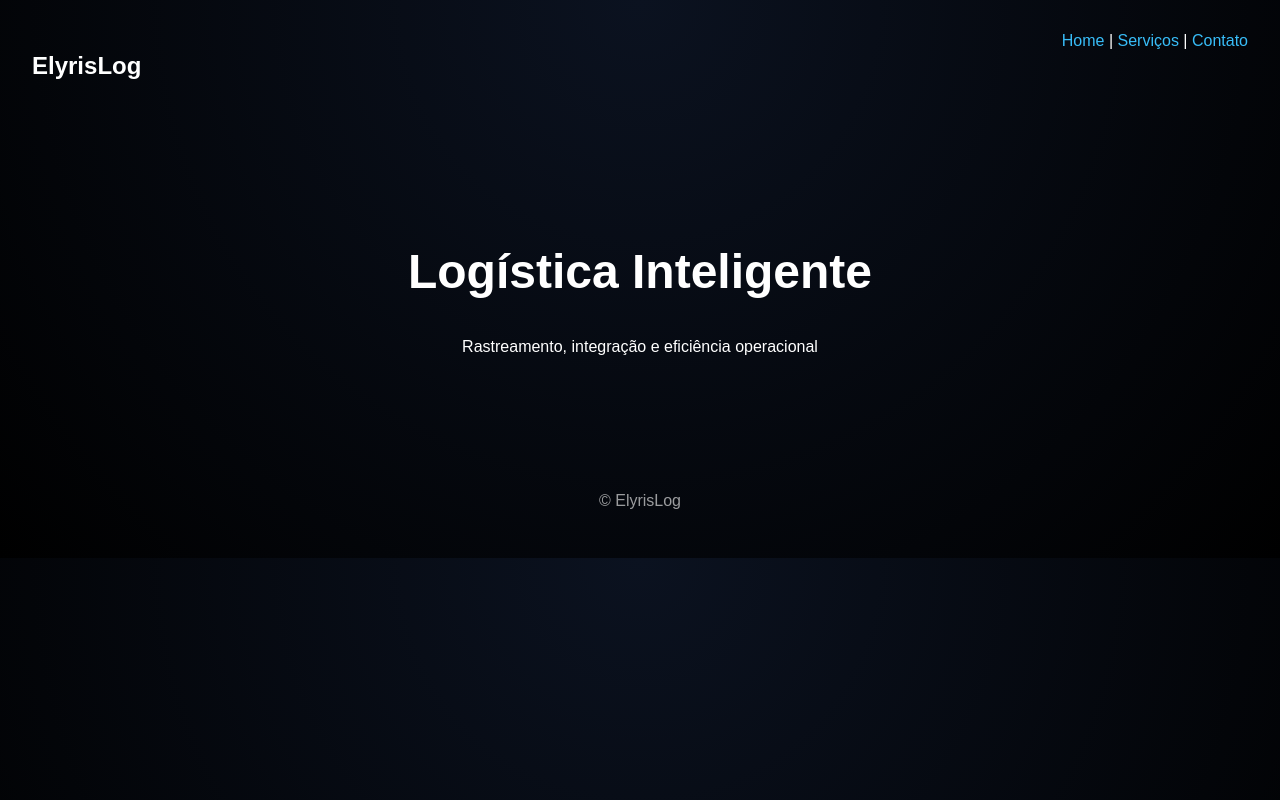
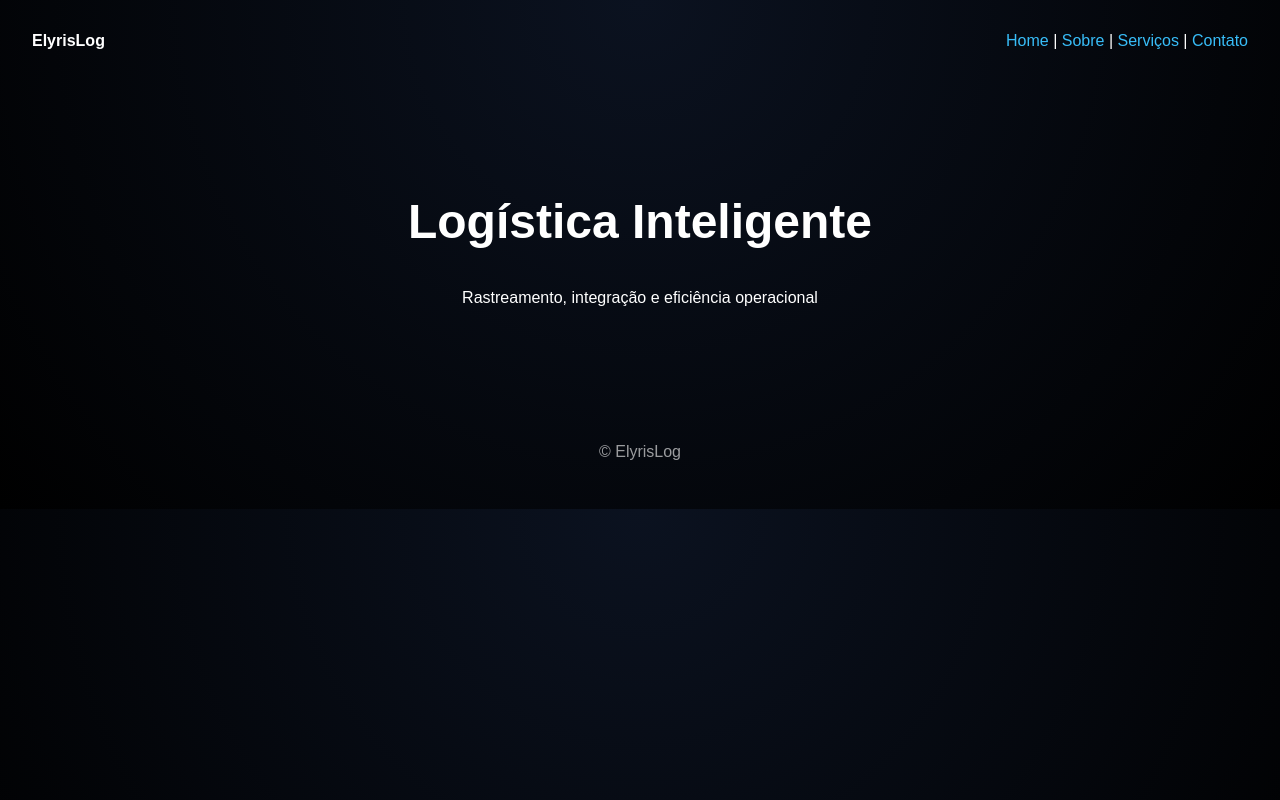
Before and after one commit to elyrislog/elyrislog-site, a Next.js app: page / in a window 1280 px wide. Built offline with nearby package versions, Linux system fonts and the light colour scheme.

Commit message:
Add files via upload

```diff
--- a/components/Footer.js
+++ b/components/Footer.js
@@ -1,4 +1 @@
-
-export default function Footer(){
- return <footer style={{textAlign:'center',padding:'40px',opacity:.6}}>© ElyrisLog</footer>
-}
+export default function Footer(){return <footer style={{padding:40,textAlign:'center',opacity:.6}}>© ElyrisLog</footer>}
--- a/components/Header.js
+++ b/components/Header.js
@@ -1,11 +1 @@
-
-export default function Header(){
- return (
-  <header style={{display:'flex',justifyContent:'space-between',padding:'24px'}}>
-   <h2>ElyrisLog</h2>
-   <nav>
-     <a href="/">Home</a> | <a href="#servicos">Serviços</a> | <a href="#contato">Contato</a>
-   </nav>
-  </header>
- )
-}
+export default function Header(){return(<header style={{padding:24,display:'flex',justifyContent:'space-between'}}><strong>ElyrisLog</strong><nav><a href='/'>Home</a> | <a href='/about'>Sobre</a> | <a href='/services'>Serviços</a> | <a href='/contact'>Contato</a></nav></header>)}
```
